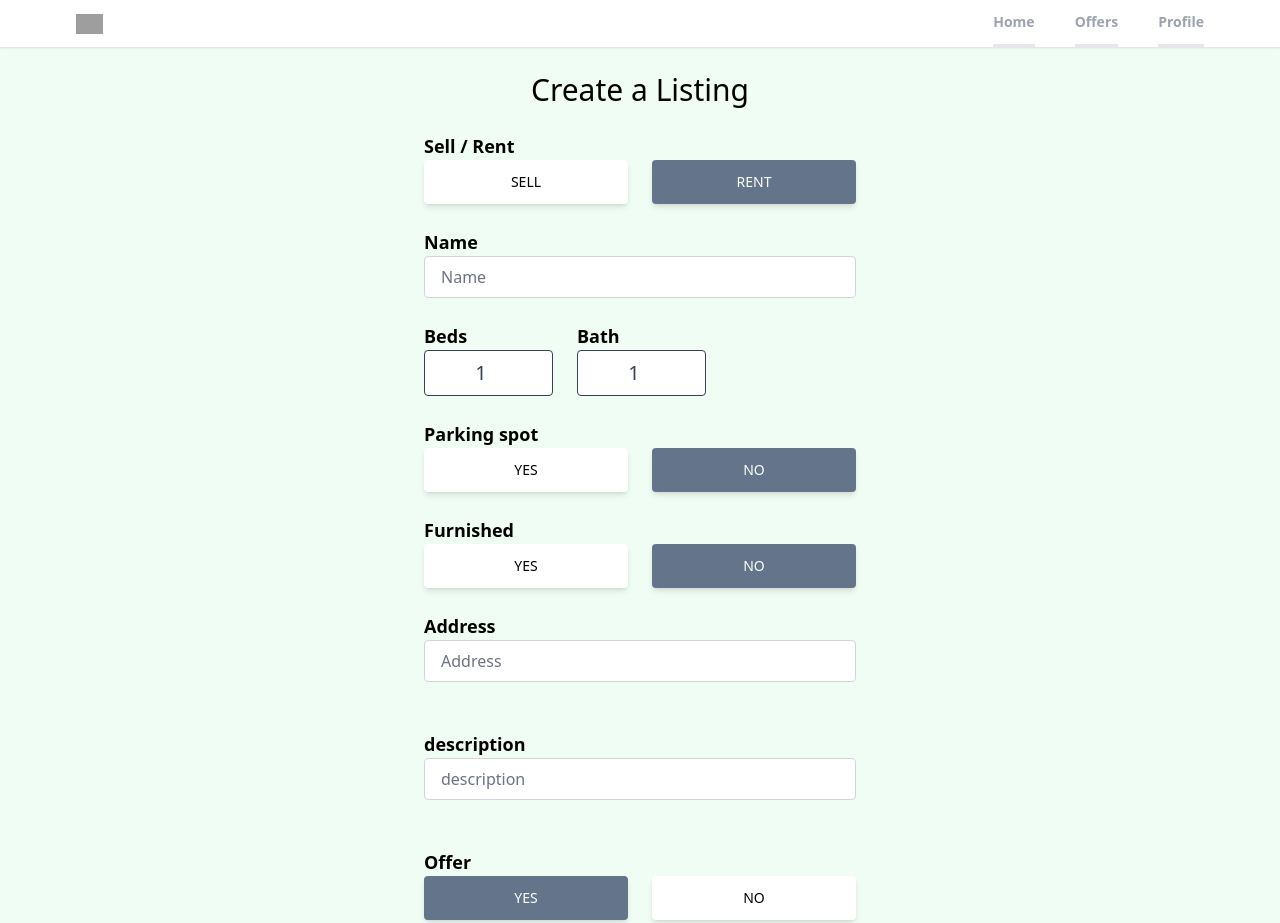
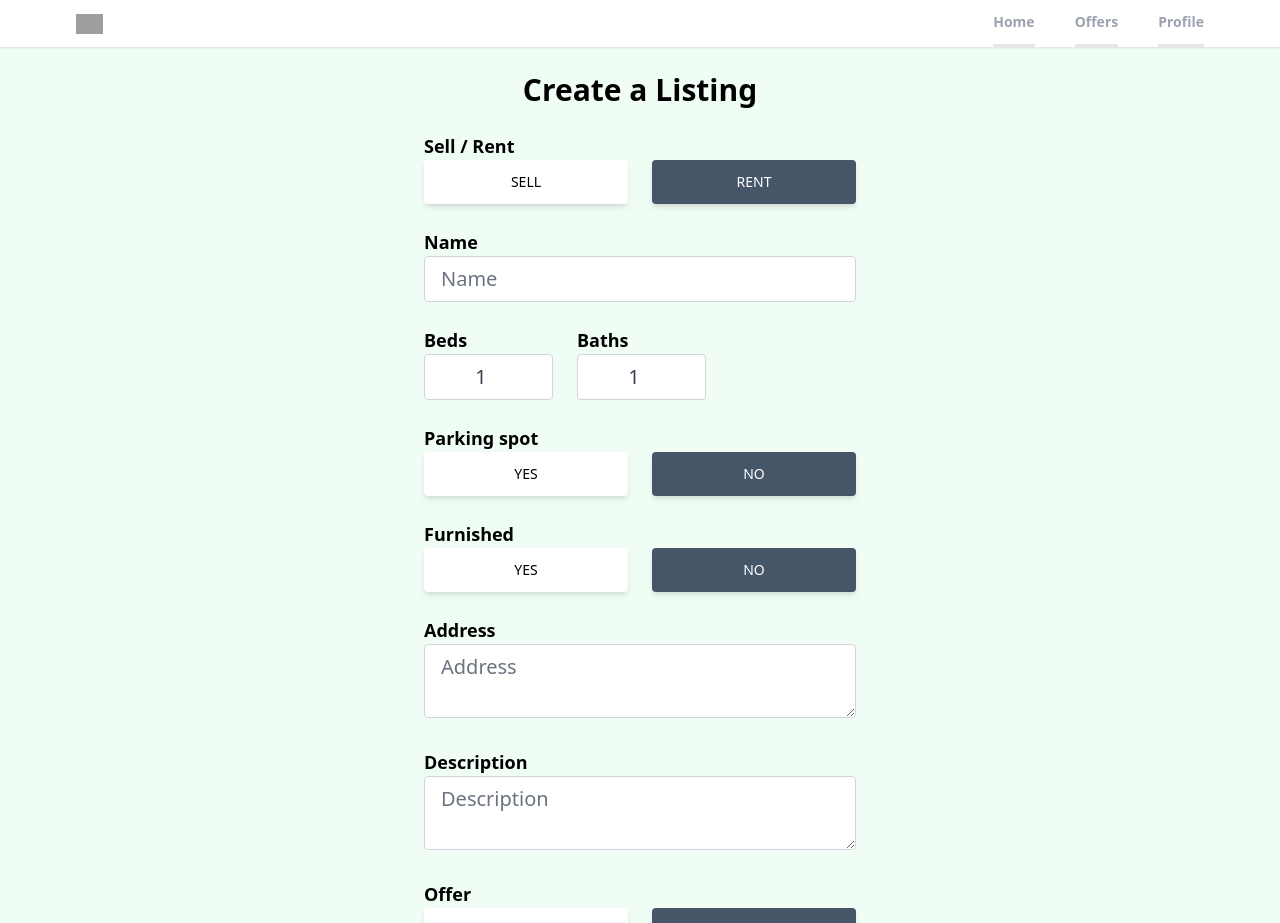
Before and after one commit to harun3851/estates, a React (Create React App) app: page /create-listing in a window 1280 px wide. Shown: the top 923 px of the page. Built offline with nearby package versions, Linux system fonts and the light colour scheme; no server answers; sample sign-in values are in the browser's storage; grey boxes are pictures that could not be loaded.

Commit message:
image storage to firebase

```diff
--- a/package.json
+++ b/package.json
@@ -15,6 +15,7 @@
     "react-router-dom": "^6.9.0",
     "react-scripts": "5.0.1",
     "react-toastify": "^9.1.2",
+    "uuid": "^9.0.0",
     "web-vitals": "^2.1.4"
   },
   "scripts": {
--- a/src/components/OAuth.jsx
+++ b/src/components/OAuth.jsx
@@ -12,7 +12,7 @@ export default function OAuth() {
     try {
 
       const auth = getAuth();
-      const provider = new GoogleAuthProvider();
+     const provider = new GoogleAuthProvider();
       const result = await signInWithPopup(auth, provider);
       const user = result.user
 
--- a/src/pages/CreateListing.jsx
+++ b/src/pages/CreateListing.jsx
@@ -1,99 +1,147 @@
-import React, { useState } from "react";
+import { useState } from "react";
 import Spinner from "../components/Spinner";
-import {toast} from "react-toastify";
+import { toast } from "react-toastify";
+import {
+  getStorage,
+  ref,
+  uploadBytesResumable,
+  getDownloadURL,
+} from "firebase/storage";
+import { getAuth } from "firebase/auth";
+import { v4 as uuidv4 } from "uuid";
+import { addDoc, collection, serverTimestamp } from "firebase/firestore";
+import { db } from "../firebase";
+import { useNavigate } from "react-router-dom";
 
 export default function CreateListing() {
+  const navigate = useNavigate();
+  const auth = getAuth();
+  const [loading, setLoading] = useState(false);
   const [formData, setFormData] = useState({
     type: "rent",
     name: "",
     bedrooms: 1,
     bathrooms: 1,
-    parking:false,
-    furnished:false,
-    address:"",
-    description:"",
-    offer:true,
-    regularPrice:0,
-    discountedPrice:0,
+    parking: false,
+    furnished: false,
+    address: "",
+    description: "",
+    offer: false,
+    regularPrice: 0,
+    discountedPrice: 0,
     latitude: 0,
-    longitude:0,
-    images:{},
-
+    longitude: 0,
+    images: {},
   });
-  const [geolocationEnabled,setGeolocationEnabled]=useState(true);
-  const [loading, setLoading]=useState(false);
-  const { type, name, bedrooms, bathrooms,parking,furnished,address, description,offer,regularPrice,discountedPrice, latitude, longitude,images, } = formData;
+  const {
+    type,
+    name,
+    bedrooms,
+    bathrooms,
+    parking,
+    address,
+    furnished,
+    description,
+    offer,
+    regularPrice,
+    discountedPrice,
+    latitude,
+    longitude,
+    images,
+  } = formData;
   function onChange(e) {
     let boolean = null;
-
-    if(e.target.value==="true"){
-      boolean=true;
+    if (e.target.value === "true") {
+      boolean = true;
     }
-    if(e.target.value==="false"){
-      boolean=false;
+    if (e.target.value === "false") {
+      boolean = false;
     }
-        //files
-    if(e.target.file){
-      setFormData((prevState)=>({
+    // Files
+    if (e.target.files) {
+      setFormData((prevState) => ({
         ...prevState,
-        images:e.target.files
-      }))
+        images: e.target.files,
+      }));
     }
-    //text/boolean/number
-    if(!e.target.files){
-      setFormData((prevState)=>({
+    // Text/Boolean/Number
+    if (!e.target.files) {
+      setFormData((prevState) => ({
         ...prevState,
         [e.target.id]: boolean ?? e.target.value,
-      }))
+      }));
     }
   }
-  async function onSubmit(e){
+  async function onSubmit(e) {
     e.preventDefault();
     setLoading(true);
-    if(discountedPrice>=regularPrice){
+    if (+discountedPrice >= +regularPrice) {
       setLoading(false);
-      toast.error("regular price can not be less than discount");
+      toast.error("Discounted price needs to be less than regular price");
       return;
     }
-    if(images.length >=2){
+    if (images.length > 6) {
       setLoading(false);
-      toast.error("it is max 2");
+      toast.error("maximum 6 images are allowed");
       return;
     }
-  }
-   {/*" let geolocation={}
-    let location;
-    if(geolocationEnabled){
-
-       const response = await fetch(`https://maps.googleapis.com/maps/api/geocode/json?address=${address}&key=${process.env.REACT_APP_GEOCODE_API_KEY}
-      `);
-      const data = await response.json()
-      console.log(data);
-      geolocation.lat = data.results[0]?.geometry.location.lat ?? 0;
-      geolocation.lng = data.results[0]?.geometry.location.lng ?? 0;
-
-      location = data.status === "ZERO_RESULTS" && undefined;
-      if(location===undefined || location.includes("undefined")){
-        setLoading(false);
-          toast.error("please enter correct address");
-          return;
-      }
-    }
-      const imgUrls = await Promise.all(
-      [...images].map((Image)=>storeImage(image)).catch((error)=>{
-        setLoading(false)
-        toast.error("Images not uploaded")
-        return
-      })
-    )*/}
 
 
-  if(loading){
-    return <Spinner />
+
+    async function storeImage(image) {
+      return new Promise((resolve, reject) => {
+        const storage = getStorage();
+        const filename = `${auth.currentUser.uid}-${image.name}-${uuidv4()}`;
+        const storageRef = ref(storage, filename);
+        const uploadTask = uploadBytesResumable(storageRef, image);
+        uploadTask.on(
+          "state_changed",
+          (snapshot) => {
+            // Observe state change events such as progress, pause, and resume
+            // Get task progress, including the number of bytes uploaded and the total number of bytes to be uploaded
+            const progress =
+              (snapshot.bytesTransferred / snapshot.totalBytes) * 100;
+            console.log("Upload is " + progress + "% done");
+            switch (snapshot.state) {
+              case "paused":
+                console.log("Upload is paused");
+                break;
+              case "running":
+                console.log("Upload is running");
+                break;
+            }
+          },
+          (error) => {
+            // Handle unsuccessful uploads
+            reject(error);
+          },
+          () => {
+            // Handle successful uploads on complete
+            // For instance, get the download URL: https://firebasestorage.googleapis.com/...
+            getDownloadURL(uploadTask.snapshot.ref).then((downloadURL) => {
+              resolve(downloadURL);
+            });
+          }
+        );
+      });
+    }
+
+    const imgUrls = await Promise.all(
+      [...images].map((image) => storeImage(image))
+    ).catch((error) => {
+      setLoading(false);
+      toast.error("Images not uploaded");
+      return;
+    });
+    console.log(imgUrls);
+  }
+
+  if (loading) {
+    return <Spinner />;
   }
   return (
-    <main className="max-w-md px-2 mx-auto ">
-      <h1 className="text-3xl text-center mt-6 font bold">Create a Listing</h1>
+    <main className="max-w-md px-2 mx-auto">
+      <h1 className="text-3xl text-center mt-6 font-bold">Create a Listing</h1>
       <form onSubmit={onSubmit}>
         <p className="text-lg mt-6 font-semibold">Sell / Rent</p>
         <div className="flex">
@@ -102,12 +150,10 @@ export default function CreateListing() {
             id="type"
             value="sale"
             onClick={onChange}
-            className={`mr-3 px-7 py-3 font-medium text-sm uppercase shadow-md rounded
-                 hover:shadow-lg focus:shadow-lg
-                transition duration-150 ease-in-out w-full ${
+            className={`mr-3 px-7 py-3 font-medium text-sm uppercase shadow-md rounded hover:shadow-lg focus:shadow-lg active:shadow-lg transition duration-150 ease-in-out w-full ${
               type === "rent"
                 ? "bg-white text-black"
-                    : "bg-slate-500 text-white"
+                : "bg-slate-600 text-white"
             }`}
           >
             sell
@@ -117,12 +163,10 @@ export default function CreateListing() {
             id="type"
             value="rent"
             onClick={onChange}
-            className={`ml-3 px-7 py-3 font-medium text-sm uppercase shadow-md rounded
-                 hover:shadow-lg focus:shadow-lg
-                transition duration-150 ease-in-out w-full ${
+            className={`ml-3 px-7 py-3 font-medium text-sm uppercase shadow-md rounded hover:shadow-lg focus:shadow-lg active:shadow-lg transition duration-150 ease-in-out w-full ${
               type === "sale"
                 ? "bg-white text-black"
-                    : "bg-slate-500 text-white"
+                : "bg-slate-600 text-white"
             }`}
           >
             rent
@@ -138,13 +182,11 @@ export default function CreateListing() {
           maxLength="32"
           minLength="10"
           required
-          className="w-full px-4 py-2 text-x1 text-gray-700
-          bg-white border border-gray-300 rounded transition first-letter:duration-150
-          easy-in-out focus:text-gray-700 focus:border-slate-600 MB-6"
+          className="w-full px-4 py-2 text-xl text-gray-700 bg-white border border-gray-300 rounded transition duration-150 ease-in-out focus:text-gray-700 focus:bg-white focus:border-slate-600 mb-6"
         />
-        <div className="flex space-x-6  mt-6">
+        <div className="flex space-x-6 mb-6">
           <div>
-            <p className="w-full text-lg font-semibold">Beds</p>
+            <p className="text-lg font-semibold">Beds</p>
             <input
               type="number"
               id="bedrooms"
@@ -153,14 +195,11 @@ export default function CreateListing() {
               min="1"
               max="50"
               required
-              className="px-4 py-2 text-xl text-gray-700
-              bg-white border border-gray-700 rounded
-              transition duration-150 ease-in-out focus:text-gray-700
-              focus:bg-white focus:border-slate-600 text-center"
+              className="w-full px-4 py-2 text-xl text-gray-700 bg-white border border-gray-300 rounded transition duration-150 ease-in-out focus:text-gray-700 focus:bg-white focus:border-slate-600 text-center"
             />
           </div>
           <div>
-            <p className="text-lg font-semibold">Bath</p>
+            <p className="text-lg font-semibold">Baths</p>
             <input
               type="number"
               id="bathrooms"
@@ -169,10 +208,7 @@ export default function CreateListing() {
               min="1"
               max="50"
               required
-              className="w-full px-4 py-2 text-xl text-gray-700
-              bg-white border border-gray-700 rounded
-              transition duration-150 ease-in-out focus:text-gray-700
-              focus:bg-white focus:border-slate-600 text-center"
+              className="w-full px-4 py-2 text-xl text-gray-700 bg-white border border-gray-300 rounded transition duration-150 ease-in-out focus:text-gray-700 focus:bg-white focus:border-slate-600 text-center"
             />
           </div>
         </div>
@@ -183,12 +219,8 @@ export default function CreateListing() {
             id="parking"
             value={true}
             onClick={onChange}
-            className={`mr-3 px-7 py-3 font-medium text-sm uppercase shadow-md rounded
-                 hover:shadow-lg focus:shadow-lg
-                transition duration-150 ease-in-out w-full ${
-                  !parking
-                    ? "bg-white text-black"
-                    : "bg-slate-500 text-white"
+            className={`mr-3 px-7 py-3 font-medium text-sm uppercase shadow-md rounded hover:shadow-lg focus:shadow-lg active:shadow-lg transition duration-150 ease-in-out w-full ${
+              !parking ? "bg-white text-black" : "bg-slate-600 text-white"
             }`}
           >
             Yes
@@ -198,15 +230,11 @@ export default function CreateListing() {
             id="parking"
             value={false}
             onClick={onChange}
-            className={`ml-3 px-7 py-3 font-medium text-sm uppercase shadow-md rounded
-                 hover:shadow-lg focus:shadow-lg
-                transition duration-150 ease-in-out w-full ${
-                  parking
-                    ? "bg-white text-black"
-                    : "bg-slate-500 text-white"
+            className={`ml-3 px-7 py-3 font-medium text-sm uppercase shadow-md rounded hover:shadow-lg focus:shadow-lg active:shadow-lg transition duration-150 ease-in-out w-full ${
+              parking ? "bg-white text-black" : "bg-slate-600 text-white"
             }`}
           >
-            No
+            no
           </button>
         </div>
         <p className="text-lg mt-6 font-semibold">Furnished</p>
@@ -216,12 +244,8 @@ export default function CreateListing() {
             id="furnished"
             value={true}
             onClick={onChange}
-            className={`mr-3 px-7 py-3 font-medium text-sm uppercase shadow-md rounded
-                 hover:shadow-lg focus:shadow-lg
-                transition duration-150 ease-in-out w-full ${
-                  !furnished
-                    ? "bg-white text-black"
-                    : "bg-slate-500 text-white"
+            className={`mr-3 px-7 py-3 font-medium text-sm uppercase shadow-md rounded hover:shadow-lg focus:shadow-lg active:shadow-lg transition duration-150 ease-in-out w-full ${
+              !furnished ? "bg-white text-black" : "bg-slate-600 text-white"
             }`}
           >
             yes
@@ -231,80 +255,43 @@ export default function CreateListing() {
             id="furnished"
             value={false}
             onClick={onChange}
-            className={`ml-3 px-7 py-3 font-medium text-sm uppercase shadow-md rounded
-                 hover:shadow-lg focus:shadow-lg
-                transition duration-150 ease-in-out w-full ${
-                furnished
-                    ? "bg-white text-black"
-                    : "bg-slate-500 text-white"
+            className={`ml-3 px-7 py-3 font-medium text-sm uppercase shadow-md rounded hover:shadow-lg focus:shadow-lg active:shadow-lg transition duration-150 ease-in-out w-full ${
+              furnished ? "bg-white text-black" : "bg-slate-600 text-white"
             }`}
           >
             no
           </button>
         </div>
         <p className="text-lg mt-6 font-semibold">Address</p>
-        <input
+        <textarea
           type="text"
           id="address"
           value={address}
           onChange={onChange}
           placeholder="Address"
           required
-          className="w-full px-4 py-2 text-x1 text-gray-700
-          bg-white border border-gray-300 rounded transition first-letter:duration-150
-          easy-in-out focus:text-gray-700 focus:border-slate-600 mb-6"
+          className="w-full px-4 py-2 text-xl text-gray-700 bg-white border border-gray-300 rounded transition duration-150 ease-in-out focus:text-gray-700 focus:bg-white focus:border-slate-600 mb-6"
         />
-        {!geolocationEnabled && (
-          <div className="flex space-x-6 justify-start  mb-6">
-            <div className="">
-              <p className="text-lg font-semibold " >Latitude</p>
-              <input type="number" id="latitude" value={latitude} onChange={onChange}
-              required
-              min="-90"
-              max="90"
-              className="w-full px-4 py-2 text-xl
-              text-gray-300 rounded transition duration 150
-              ease-in-out focus:bg-white focus:text-gray-700
-              focus:border-slate-600 text-center"/>
-            </div>
-            <div className="">
-              <p className="text-lg font-semibold " >Longitude</p>
-              <input type="number" id="longitude" value={longitude} onChange={onChange}
-              required
-              min="-180"
-              max="180"
-              className="w-full px-4 py-2 text-xl
-              text-gray-300 rounded transition duration 150
-              ease-in-out focus:bg-white focus:text-gray-700
-              focus:border-slate-600 text-center"/>
-            </div>
-          </div>
-        )}
-         <p className="text-lg mt-6 font-semibold">description</p>
-        <input
+
+        <p className="text-lg font-semibold">Description</p>
+        <textarea
           type="text"
           id="description"
           value={description}
           onChange={onChange}
-          placeholder="description"
+          placeholder="Description"
           required
-          className="w-full px-4 py-2 text-x1 text-gray-700
-          bg-white border border-gray-300 rounded transition first-letter:duration-150
-          easy-in-out focus:text-gray-700 focus:border-slate-600 mb-6"
+          className="w-full px-4 py-2 text-xl text-gray-700 bg-white border border-gray-300 rounded transition duration-150 ease-in-out focus:text-gray-700 focus:bg-white focus:border-slate-600 mb-6"
         />
-           <p className="text-lg mt-6 font-semibold">Offer</p>
-        <div className="flex">
+        <p className="text-lg font-semibold">Offer</p>
+        <div className="flex mb-6">
           <button
             type="button"
             id="offer"
             value={true}
             onClick={onChange}
-            className={`mr-3 px-7 py-3 font-medium text-sm uppercase shadow-md rounded
-                 hover:shadow-lg focus:shadow-lg
-                transition duration-150 ease-in-out w-full ${
-                  !offer
-                    ? "bg-white text-black"
-                    : "bg-slate-500 text-white"
+            className={`mr-3 px-7 py-3 font-medium text-sm uppercase shadow-md rounded hover:shadow-lg focus:shadow-lg active:shadow-lg transition duration-150 ease-in-out w-full ${
+              !offer ? "bg-white text-black" : "bg-slate-600 text-white"
             }`}
           >
             yes
@@ -314,18 +301,13 @@ export default function CreateListing() {
             id="offer"
             value={false}
             onClick={onChange}
-            className={`ml-3 px-7 py-3 font-medium text-sm uppercase shadow-md rounded
-                 hover:shadow-lg focus:shadow-lg
-                transition duration-150 ease-in-out w-full ${
-                offer
-                    ? "bg-white text-black"
-                    : "bg-slate-500 text-white"
+            className={`ml-3 px-7 py-3 font-medium text-sm uppercase shadow-md rounded hover:shadow-lg focus:shadow-lg active:shadow-lg transition duration-150 ease-in-out w-full ${
+              offer ? "bg-white text-black" : "bg-slate-600 text-white"
             }`}
           >
             no
           </button>
         </div>
-
         <div className="flex items-center mb-6">
           <div className="">
             <p className="text-lg font-semibold">Regular price</p>
@@ -365,30 +347,36 @@ export default function CreateListing() {
                 />
                 {type === "rent" && (
                   <div className="">
-                     <p className="text-md w-full whitespace-nowrap">$ / Month</p>
+                    <p className="text-md w-full whitespace-nowrap">
+                      $ / Month
+                    </p>
                   </div>
                 )}
               </div>
             </div>
           </div>
         )}
-        <div className="mb-10">
+        <div className="mb-6">
           <p className="text-lg font-semibold">Images</p>
-          <p className="text-gray-600">The first image will be the cover(max 6)</p>
-          <input type="file"
+          <p className="text-gray-600">
+            The first image will be the cover (max 6)
+          </p>
+          <input
+            type="file"
             id="images"
             onChange={onChange}
             accept=".jpg,.png,.jpeg"
             multiple
             required
-          className="w-full px-3 py-1.5 text-gray-700 bg-white
-          border border-gray-300 transition duration-150 ease-in-out
-          focus:bg-white focus:border-slate-600"/>
+            className="w-full px-3 py-1.5 text-gray-700 bg-white border border-gray-300 rounded transition duration-150 ease-in-out focus:bg-white focus:border-slate-600"
+          />
         </div>
-        <button type="submit" className="mb-6 w-full px-7 py-3 bg-blue-600 text-white
-        font-medium text-sm uppercase rounded shadow-md hover:bg-blue-700
-        hover:shadow-lg focus:bg-blue-700 focus:shadow-lg active:bg-shadow-lg
-        transition duration-150 ease-in-out">Create Listing</button>
+        <button
+          type="submit"
+          className="mb-6 w-full px-7 py-3 bg-blue-600 text-white font-medium text-sm uppercase rounded shadow-md hover:bg-blue-700 hover:shadow-lg focus:bg-blue-700 focus:shadow-lg active:bg-blue-800 active:shadow-lg transition duration-150 ease-in-out"
+        >
+          Create Listing
+        </button>
       </form>
     </main>
   );
```
Also changed, not shown: src/firebase.js (+7 -6 lines), 1 other file (tests, documents, lock files or other folders). Lines whose indentation alone changed are shown as unchanged.
